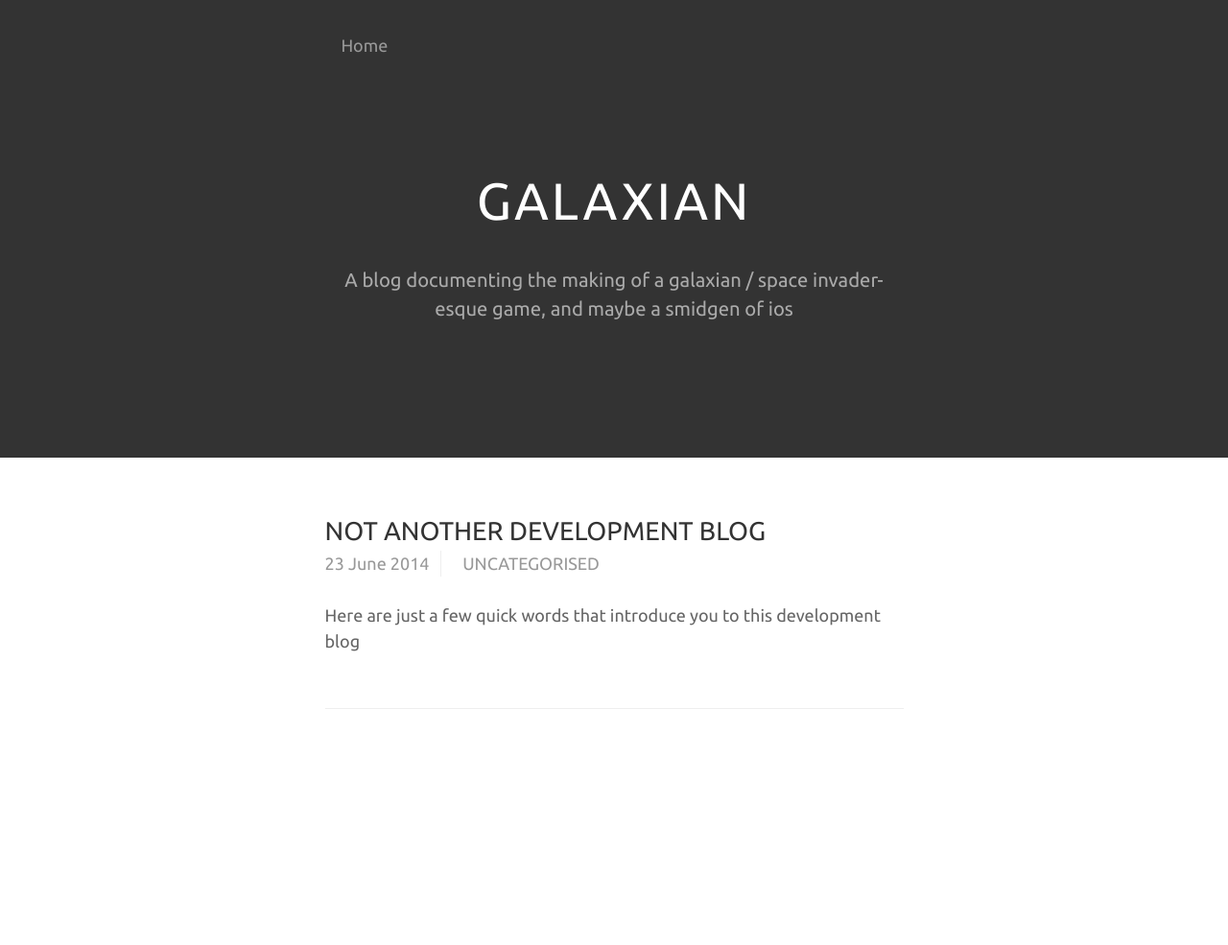
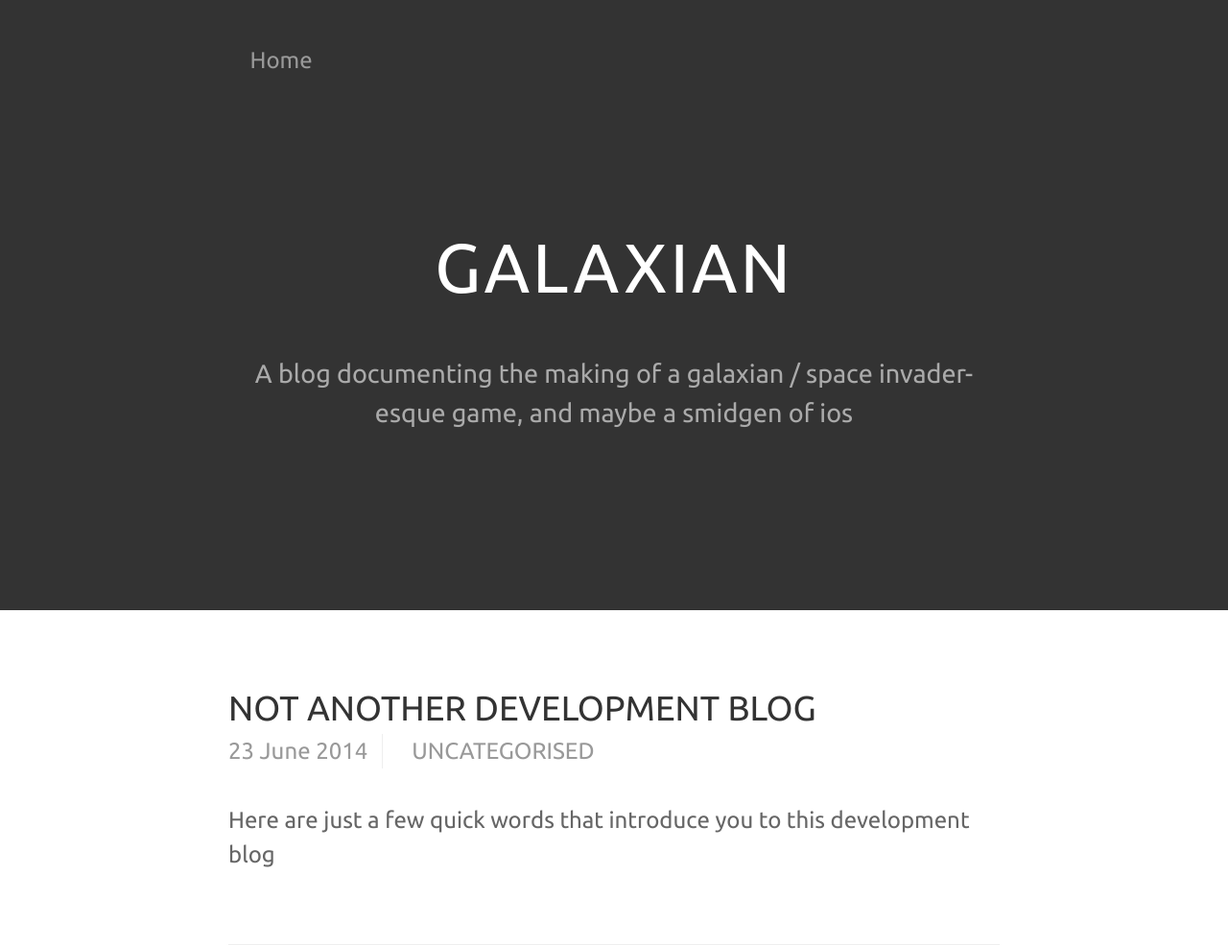
Before and after one commit to birdyboy18/galaxian, a Jekyll site: the page built from index.html, in a window 1280 px wide. Shown: the whole page at 96% size. Built offline with Jekyll 4.4.1, drawn with Linux system fonts in a browser that asks for light colours; the list of posts is cut into pages by our own code; before the commit the page ends 900 px from its top, so only the background shows below that.

Commit message:
Upped font-size and certain media breakpoints

```diff
--- a/_layouts/base.html
+++ b/_layouts/base.html
@@ -3,6 +3,7 @@
 	<head>
 		<title>{% if page.title%} {{page.title}} {% endif %}</title>
 		<link rel="stylesheet" href="{{site.baseurl}}/css/style.css">
+		<meta name="viewport" content="width=device-width, initial-scale=1, user-scalable=no">
 		<meta charset="utf-8">
 	</head>
 	<body>
--- /dev/null
+++ b/css/queries/_1024.scss
@@ -0,0 +1,5 @@
+//styles for 1024 and upwards
+
+html {
+	font-size: 1.5rem;
+}
--- /dev/null
+++ b/css/queries/_768.scss
@@ -0,0 +1,5 @@
+//Styles for 768 upwards
+
+html {
+	font-size: 1.25rem;
+}
--- a/css/style.css
+++ b/css/style.css
@@ -183,3 +183,14 @@ nav ul li a {
 .post .img-holder img {
   max-width: 100%;
 }
+
+@media screen and (min-width: 768px) {
+  html {
+    font-size: 1.25rem;
+  }
+}
+@media screen and (min-width: 1024px) {
+  html {
+    font-size: 1.5rem;
+  }
+}
```
Also changed, not shown: css/style.scss (+8 -0 lines).
